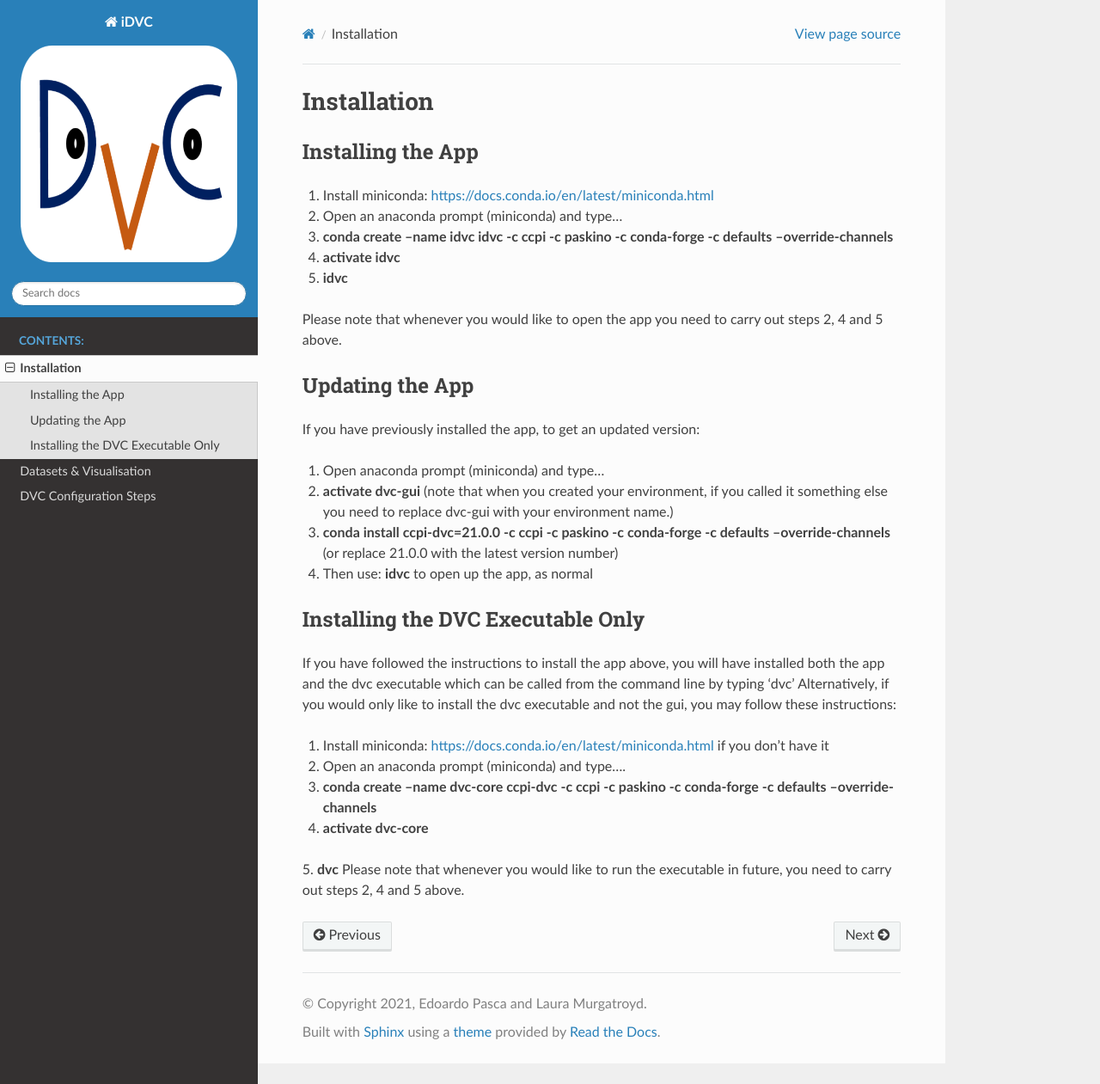
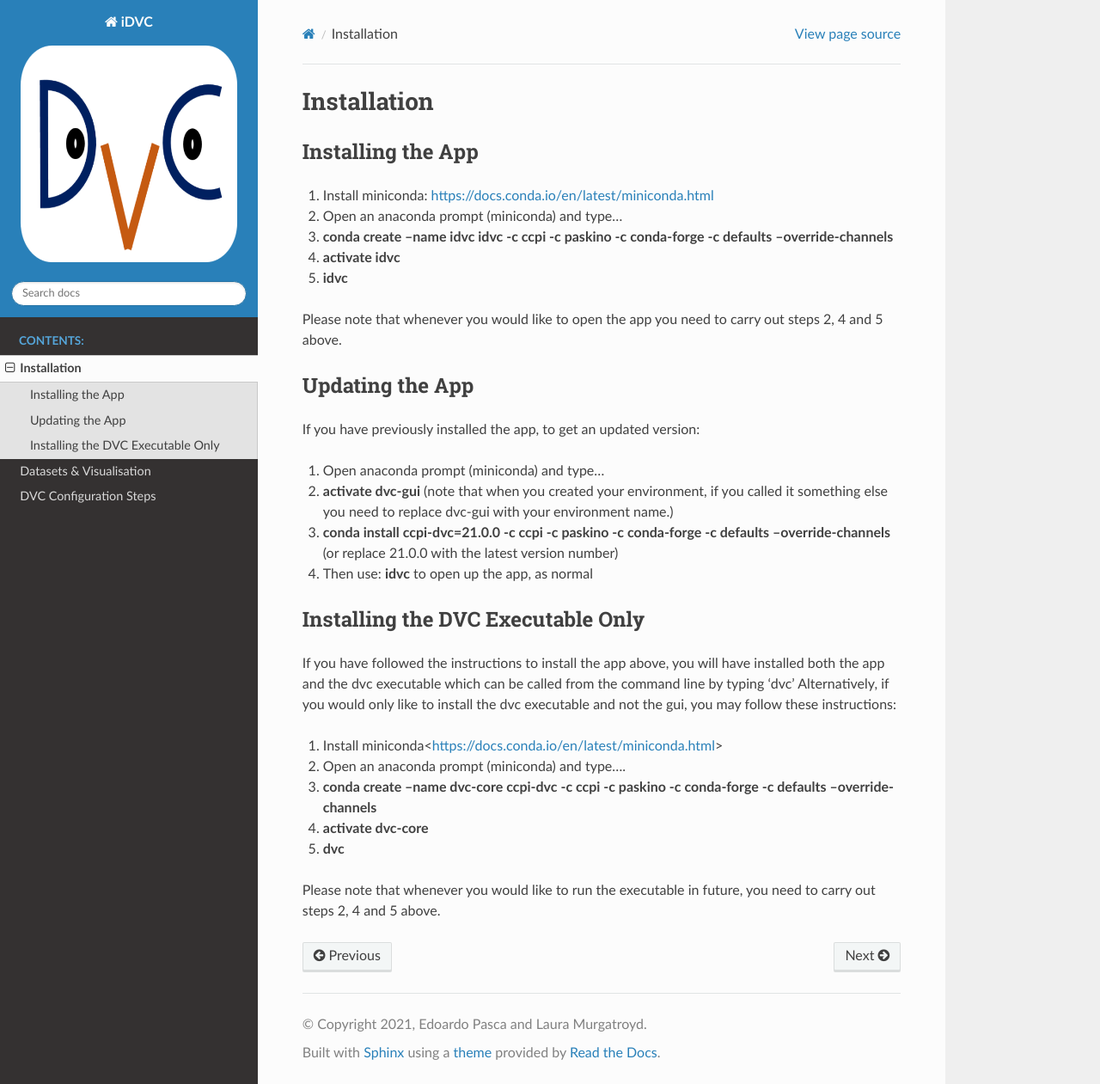
Before and after one commit to TomographicImaging/iDVC, a Sphinx documentation site: the page built from docs/source/installation.rst, in a window 1280 px wide and 1261 px high. Shown: the whole window at 86% size. Built offline with Sphinx 7.4.7 and the Read the Docs theme 2.0.0, drawn with Linux system fonts in a browser that asks for light colours.

Commit message:
Fix list formatting

```diff
--- a/docs/source/installation.rst
+++ b/docs/source/installation.rst
@@ -25,9 +25,10 @@ Installing the DVC Executable Only
 If you have followed the instructions to install the app above, you will have installed both the app and the dvc executable which can be called from the command line by typing ‘dvc’
 Alternatively, if you would only like to install the dvc executable and not the gui, you may follow these instructions:
 
-1.	Install miniconda: https://docs.conda.io/en/latest/miniconda.html if you don’t have it
+1.	Install miniconda<https://docs.conda.io/en/latest/miniconda.html>
 2.	Open an anaconda prompt (miniconda) and type….
 3.	**conda create --name dvc-core ccpi-dvc -c ccpi -c paskino -c conda-forge -c defaults --override-channels**
 4.	**activate dvc-core**
 5.	**dvc**
+
 Please note that whenever you would like to run the executable in future, you need to carry out steps 2, 4 and 5 above.
```
